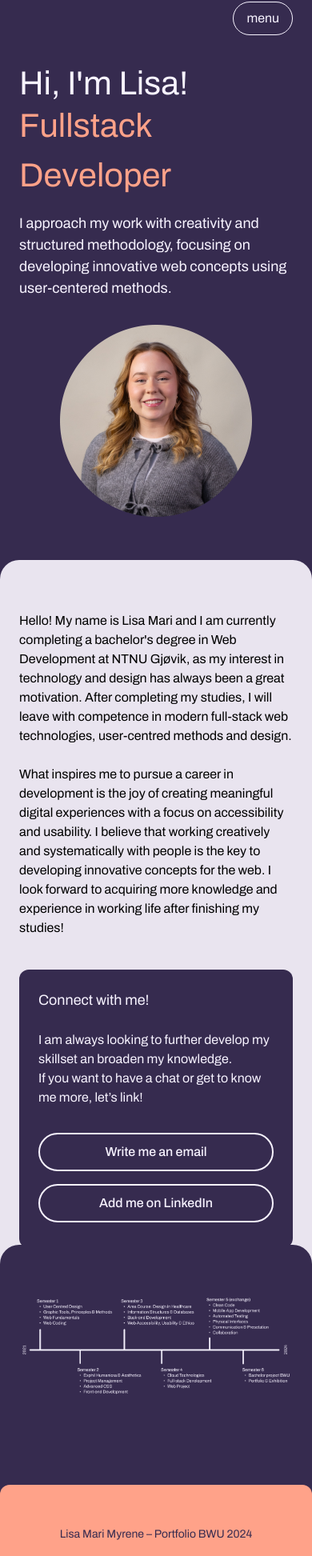
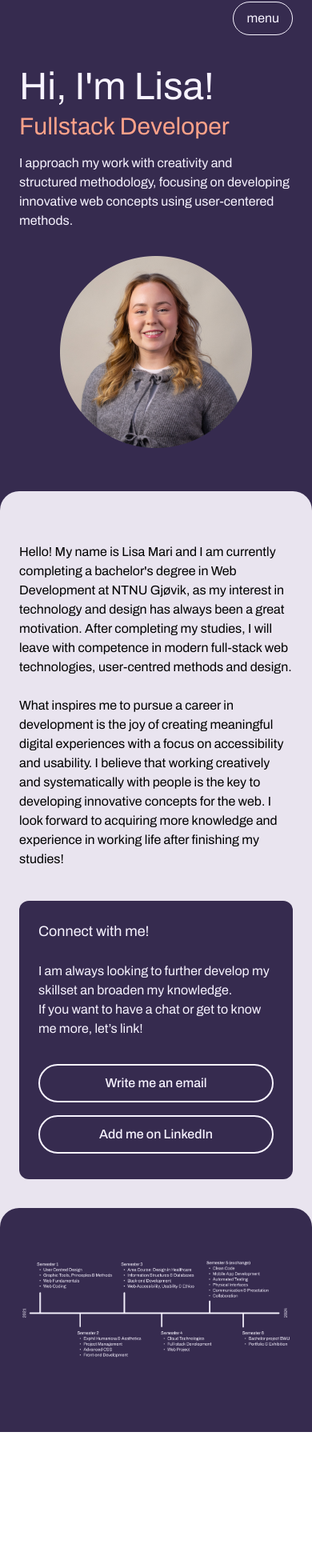
Before and after one commit to lisamarimyrene/portfolio_v24, a Next.js app: page /about in a window 390 px wide. Shown: the part 30-1975 px from the top of the page at 80% size. After the commit the page ends 1820 px from the top, so only its background shows below. Built offline with nearby package versions, Linux system fonts and the light colour scheme.

Commit message:
style changes

```diff
--- a/app/[projectId]/page.tsx
+++ b/app/[projectId]/page.tsx
@@ -90,14 +90,14 @@ const Project: FC<ProjectProps> = ({ params }) => {
 
         </div>
       </section>
-      <footer className="absolute flex flex-col justify-center items-center bg-purple-dark h-40 w-full z-20 mt-[820px] md:mt-[940px] rounded-t-3xl">
+      {/* <footer className="absolute flex flex-col justify-center items-center bg-purple-dark h-40 w-full z-20 mt-[900px] md:mt-[900px] rounded-t-3xl">
             <p className="text-sm mb-4 text-purple-light">
                 Lisa Mari Myrene – Portfolio BWU 2024
             </p>
             <p className="text-sm text-purple-light">
                 Created in Next.js with Tailwind CSS and hosted on Vercel
             </p>
-        </footer>
+        </footer> */}
     </>
   );
 };
--- a/app/about/page.tsx
+++ b/app/about/page.tsx
@@ -10,9 +10,9 @@ export default function About() {
       <Navbar />
       <section className="pt-10 md:pt-14 pb-20 md:pb-28 px-6 md:px-20 bg-purple-dark text-purple-light flex flex-col md:flex-row justify-between items-center">
         <div className="w-fit">
-          <h1 className="leading-[100%] md:w-[50%] sm:text-[3rem] lg:text-[4rem]">Hi, I&apos;m Lisa!</h1>
-          <h1 className="text-orange mb-4 md:w-fit sm:text-[3.5rem] lg:text-[4.5rem]">Fullstack Developer</h1>
-          <h3 className="w-full md:w-[50%] md:text-xl">
+          <h1 className="leading-[100%] md:w-[60%] text-5xl lg:text-7xl mb-2">Hi, I&apos;m Lisa!</h1>
+          <h1 className="text-orange mb-4 md:w-fit text-3xl lg:text-5xl">Fullstack Developer</h1>
+          <h3 className="w-full md:w-[70%] md:text-lg">
             I approach my work with creativity and structured methodology,
             focusing on developing innovative web concepts using user-centered
             methods.
@@ -61,7 +61,7 @@ export default function About() {
         </div>
       </div>
 
-      <div className="px-6 md:px-20 bg-purple-dark w-full pt-16 md:pt-20 z-1 absolute pb-20 md:pb-48 rounded-t-3xl mt-[830px] md:mt-[370px]">
+      <div className="px-6 md:px-20 bg-purple-dark w-full pt-16 md:pt-20 z-1 absolute pb-8 md:pb-28 rounded-t-3xl mt-[870px] md:mt-[370px]">
         <div className="w-full flex justify-center pb-14 md:pb-0">
           <Image
                 src={Timeline}
@@ -71,14 +71,14 @@ export default function About() {
             />
         </div>
       </div>
-      <footer className="absolute flex flex-col justify-center items-center bg-orange h-40 w-full z-20 mt-[1130px] md:mt-[990px] rounded-t-xl">
+      {/* <footer className="absolute flex flex-col justify-center items-center bg-orange h-40 w-full z-20 mt-[1130px] md:mt-[930px] rounded-t-xl">
             <p className="text-sm mb-4 text-purple-dark">
                 Lisa Mari Myrene – Portfolio BWU 2024
             </p>
             <p className="text-sm text-purple-dark">
                 Created in Next.js with Tailwind CSS and hosted on Vercel
             </p>
-        </footer>
+        </footer> */}
     </>
   );
 }
--- a/app/globals.css
+++ b/app/globals.css
@@ -2,7 +2,7 @@
 @tailwind components;
 @tailwind utilities;
 
-h1 {
+/* h1 {
     font-size: 7rem;
 }
 
@@ -34,4 +34,4 @@ p {
     p {
         font-size: 16px;
     }
-}
+} */
--- a/app/page.tsx
+++ b/app/page.tsx
@@ -11,14 +11,14 @@ export default function Home() {
       <Hero />
       <SkillsSection />
       <ProjectSection />
-      <footer className="absolute flex flex-col justify-center items-center bg-purple-dark h-40 w-full z-20 mt-[3130px] md:mt-[1300px] rounded-t-xl">
+      {/* <footer className="absolute flex flex-col justify-center items-center bg-purple-dark h-40 w-full z-20 mt-[3050px] md:mt-[1760px]  rounded-t-xl">
             <p className="text-sm mb-4 text-purple-light">
                 Lisa Mari Myrene – Portfolio BWU 2024
             </p>
             <p className="text-sm text-purple-light">
                 Created in Next.js with Tailwind CSS and hosted on Vercel
             </p>
-        </footer>
+        </footer> */}
     </>
   );
 }
--- a/components/Hero.tsx
+++ b/components/Hero.tsx
@@ -3,8 +3,8 @@ import { Button } from "./Button";
 export function Hero() {
   return (
     <div className="bg-purple-dark h-auto text-purple-light px-6 md:px-20 py-3 pt-8 md:py-16 md:pb-2">
-      <h1 className="md:leading-[130%]">Lisa Mari Myrene</h1>
-      <h2 className="md:leading-[90%] md:mb-8 mb-6 text-orange">
+      <h1 className="md:leading-[130%] text-4xl lg:text-8xl">Lisa Mari Myrene</h1>
+      <h2 className="md:leading-[90%] md:mb-8 mb-6 text-orange text-xl lg:text-4xl">
         Code, design & user-experience
       </h2>
       <p className="text-lg">
--- a/components/Navbar.tsx
+++ b/components/Navbar.tsx
@@ -45,7 +45,7 @@ export const Navbar = () => {
             : "z-10 fixed left-[100%] w-full h-screen top-0 ease-in px-6 py-4 duration-500"
         }
       >
-        <div className="flex flex-col w-full items-end pt-4.5 ">
+        <div className="flex flex-col w-full items-end pt-5 ">
           <button
             onClick={handleNav}
             className="text-purple-dark bg-purple-light rounded-full w-auto px-4 py-2 border-transparent hover:border hover:border-[#F7F3FF] hover:text-purple-light hover:bg-purple-dark"
```
